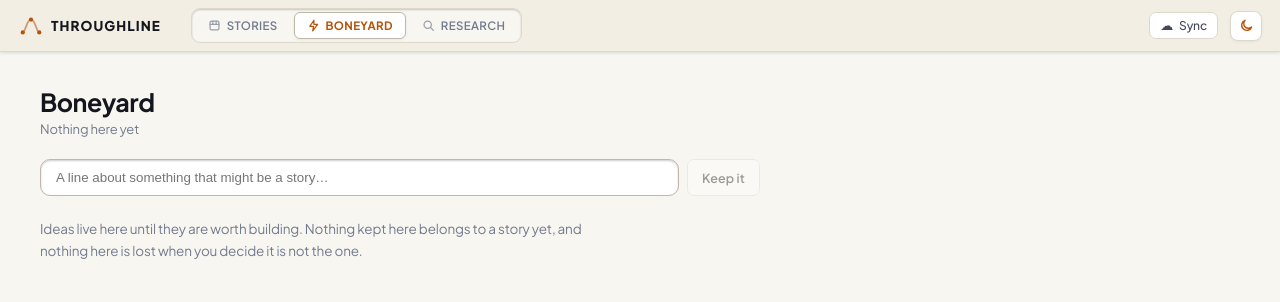
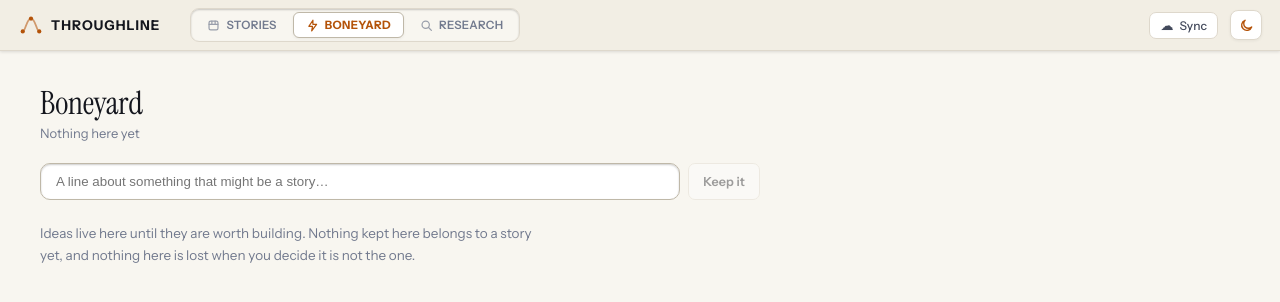
Before and after one commit to maduri29/throughlineV2, a Next.js app in the folder app/: page /boneyard in a window 1280 px wide. Shown: the top 302 px of the page. Built offline with nearby package versions, Linux system fonts and the light colour scheme.

Commit message:
feat(typography): switch to Instrument Sans & Instrument Serif editorial system

```diff
--- a/app/src/app/layout.tsx
+++ b/app/src/app/layout.tsx
@@ -27,7 +27,7 @@ export default function RootLayout({ children }: { children: ReactNode }) {
         <link rel="preconnect" href="https://fonts.googleapis.com" />
         <link rel="preconnect" href="https://fonts.gstatic.com" crossOrigin="anonymous" />
         <link
-          href="https://fonts.googleapis.com/css2?family=Courier+Prime:ital,wght@0,400;0,700;1,400&family=JetBrains+Mono:wght@400;500;600&family=Plus+Jakarta+Sans:wght@400;500;600;700;800&display=swap"
+          href="https://fonts.googleapis.com/css2?family=Courier+Prime:ital,wght@0,400;0,700;1,400&family=Instrument+Sans:ital,wght@0,400..700;1,400..700&family=Instrument+Serif:ital@0;1&family=JetBrains+Mono:wght@400;500;600&display=swap"
           rel="stylesheet"
         />
       </head>
--- a/app/src/styles.css
+++ b/app/src/styles.css
@@ -82,9 +82,8 @@
   --shadow-md: 0 4px 12px -2px rgba(0, 0, 0, 0.08);
   --shadow-lg: 0 12px 28px -4px rgba(0, 0, 0, 0.14);
   /* Typography */
-  --font-sans:
-    "Plus Jakarta Sans", -apple-system, BlinkMacSystemFont, "Segoe UI", Roboto, "Helvetica Neue",
-    sans-serif;
+  --font-sans: "Instrument Sans", -apple-system, BlinkMacSystemFont, "Segoe UI", Roboto, sans-serif;
+  --font-display: "Instrument Serif", Georgia, "Times New Roman", serif;
   --font-mono: "JetBrains Mono", ui-monospace, SFMono-Regular, Menlo, Monaco, Consolas, monospace;
   --font-script: "Courier Prime", "Courier New", Courier, monospace;
 }
@@ -101,7 +100,7 @@ body,
   -moz-osx-font-smoothing: grayscale;
   text-rendering: optimizeLegibility;
   font-feature-settings: "cv02", "cv03", "cv04", "cv11";
-  letter-spacing: -0.01em;
+  letter-spacing: 0;
 }
 
 .tln-app {
@@ -172,9 +171,12 @@ body,
 }
 
 .tln-header__title {
-  font-size: 13.5px;
-  color: var(--ink);
-  font-weight: 600;
+  font-family: var(--font-display);
+  font-size: 16.5px;
+  font-style: italic;
+  letter-spacing: 0.01em;
+  color: var(--ink);
+  font-weight: 400;
   max-width: 32ch;
   overflow: hidden;
   text-overflow: ellipsis;
@@ -1602,10 +1604,13 @@ select option {
 }
 
 .tln-library__title {
-  font-size: 25px;
-  letter-spacing: -0.02em;
+  font-family: var(--font-display);
+  font-size: 32px;
+  font-weight: 400;
+  letter-spacing: -0.01em;
   color: var(--ink);
   margin: 0;
+  line-height: 1.15;
 }
 
 .tln-library__count {
@@ -1716,10 +1721,12 @@ select option {
 }
 
 .tln-storycard__title {
-  font-size: 15.5px;
-  font-weight: 700;
-  color: var(--ink);
-  line-height: 1.35;
+  font-family: var(--font-display);
+  font-size: 20px;
+  font-weight: 400;
+  color: var(--ink);
+  line-height: 1.25;
+  letter-spacing: -0.01em;
   overflow-wrap: anywhere;
 }
 
@@ -1822,6 +1829,34 @@ select option {
 .tln-flow .react-flow__edge.selected .react-flow__edge-path {
   stroke: var(--accent);
   stroke-width: 2.5;
+}
+
+.tln-flow .react-flow__controls {
+  background: var(--card) !important;
+  border: 1px solid var(--line-strong) !important;
+  border-radius: 8px !important;
+  box-shadow: var(--shadow-md) !important;
+  overflow: hidden;
+}
+
+.tln-flow .react-flow__controls-button {
+  background: var(--card) !important;
+  border-bottom: 1px solid var(--line) !important;
+  color: var(--ink-2) !important;
+  fill: var(--ink-2) !important;
+  transition:
+    background 0.15s ease,
+    color 0.15s ease;
+}
+
+.tln-flow .react-flow__controls-button:hover {
+  background: var(--tint) !important;
+  color: var(--accent) !important;
+  fill: var(--accent) !important;
+}
+
+.tln-flow .react-flow__controls-button svg {
+  fill: currentColor !important;
 }
 
 .tln-card {
--- a/app/src/views/MapView.tsx
+++ b/app/src/views/MapView.tsx
@@ -366,7 +366,7 @@ function MapInner() {
           onPaneClick={() => select([])}
           onConnectEnd={onConnectEnd}
         >
-          <Background color="#dfe4f4" gap={18} />
+          <Background color="var(--line)" gap={20} size={1} />
           <Controls />
         </ReactFlow>
       </div>
```
